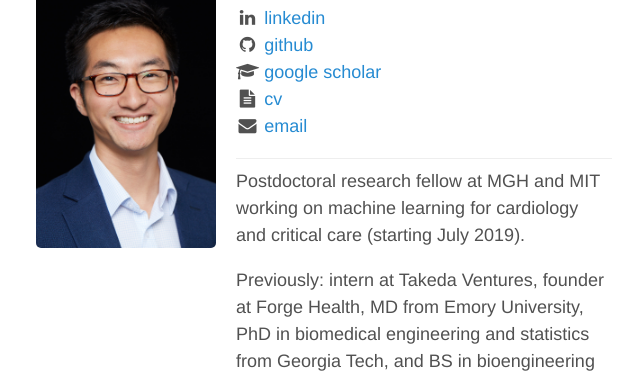
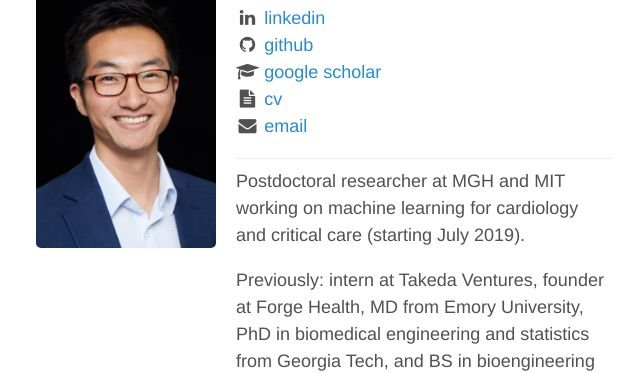
Before and after one commit to erikr/erikr.github.io, a Jekyll site: the page built from index.md, in a window 1280 px wide. Shown: the part 122-495 px from the top of the page, without its empty margins (316-956 px from the left). Built offline with Jekyll 4.4.1, drawn with Linux system fonts in a browser that asks for light colours; nearby versions of some CDN libraries; comment, search, counter and statistics services are not loaded.

Commit message:
changed postdoc research fellow to postdoc researcher

```diff
--- a/index.md
+++ b/index.md
@@ -24,6 +24,6 @@ $("#email").attr("href", "mailto:" + email_address).html("email");
 
 ---
 
-Postdoctoral research fellow at MGH and MIT working on machine learning for cardiology and critical care (starting July 2019).
+Postdoctoral researcher at MGH and MIT working on machine learning for cardiology and critical care (starting July 2019).
 
 Previously: intern at Takeda Ventures, founder at Forge Health, MD from Emory University, PhD in biomedical engineering and statistics from Georgia Tech, and BS in bioengineering from UCLA.
```
Also changed, not shown: research.md (+1 -1 lines).
